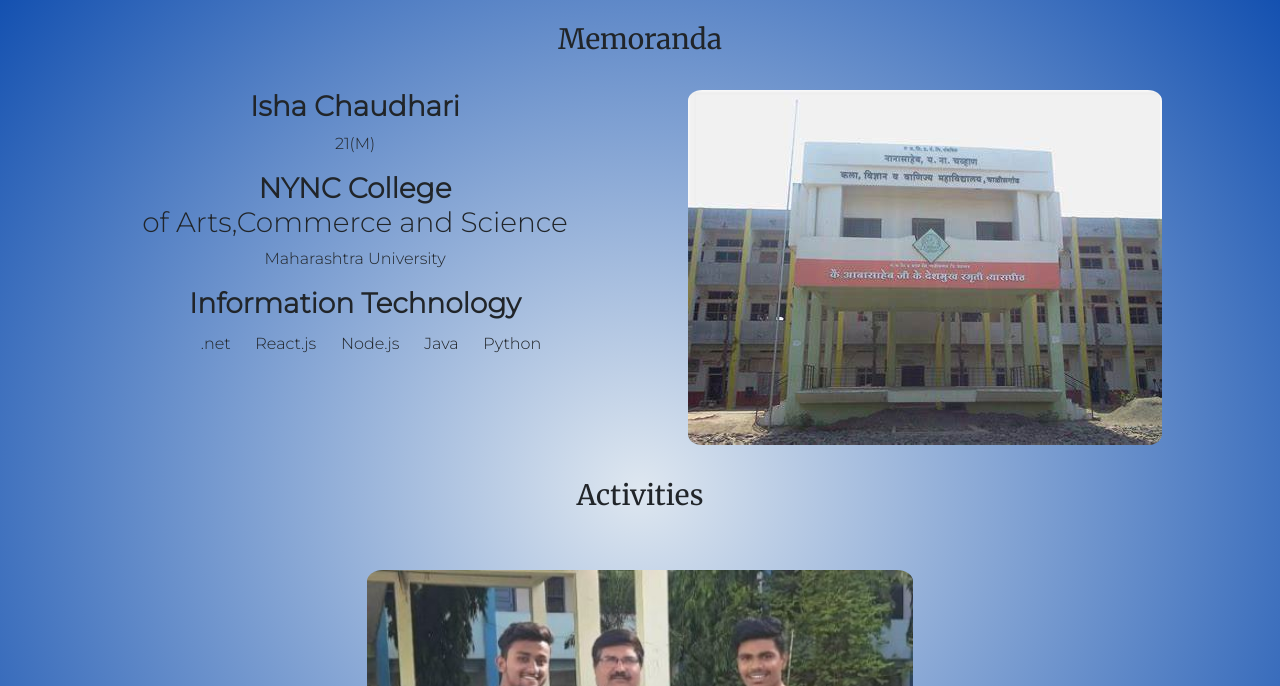
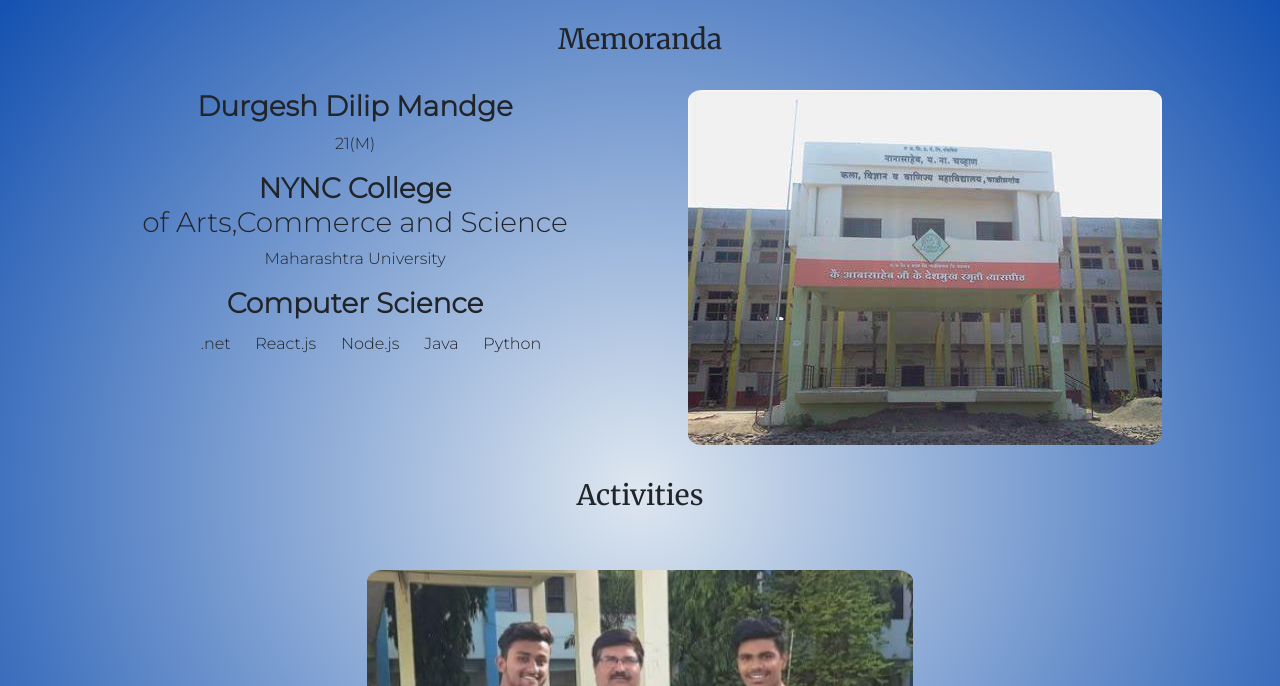
Before and after one commit to DurgeshMandge/Academics, a plain HTML site: page index.html in a window 1280 px wide. Shown: the part 114-800 px from the top of the page. Drawn offline with nearby package versions, Linux system fonts and the light colour scheme; a web font is replaced by a local one.

Commit message:
Update index.html

```diff
--- a/index.html
+++ b/index.html
@@ -36,7 +36,7 @@
             <div class="description col-lg-6 col-md-12 ">
 
               <div class="personalInfo" id="me">
-                <h3 class="name"><strong>Isha Chaudhari</strong></h3>
+                <h3 class="name"><strong>Durgesh Dilip Mandge</strong></h3>
                 <p class="persInfo">21(M)</p>
               </div>
 
@@ -46,7 +46,7 @@
               </div>
 
               <div class="courseInfo" id="courses">
-                  <h3 class="courseInfoHead"><strong>Information Technology</strong></h3>
+                  <h3 class="courseInfoHead"><strong>Computer Science</strong></h3>
                   <ul>
                     <li class="skill">.net</li>
                     <li class="skill">React.js</li>
```
